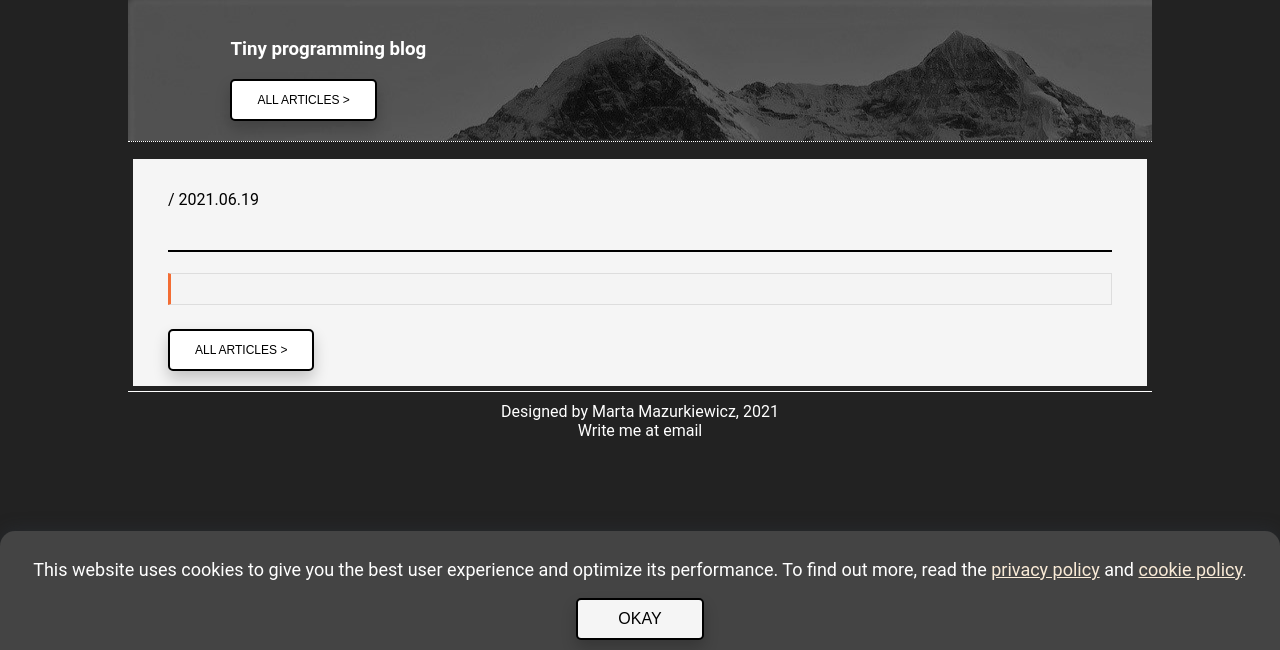
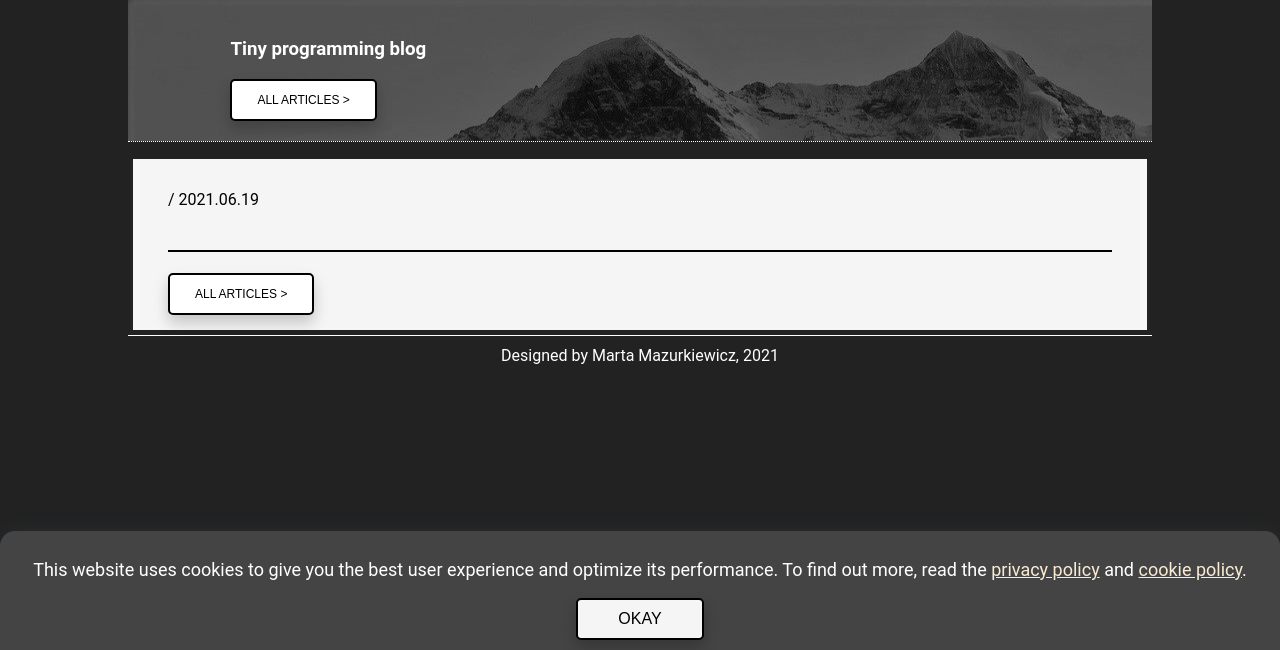
Before and after one commit to martamazurkiewicz/tiny_blog, a Symfony app: template templates/article/index.html.twig in a window 1280 px wide. Shown: the part 150-800 px from the top of the page. Run offline with Twig, Linux system fonts and the light colour scheme; the template is opened without the code that fills it, so the values that code supplies are empty; some libraries are stand-ins or nearby versions.

Commit message:
Code div is not shown when code array is empty

```diff
--- a/articlesSQL/Subqueries.sql
+++ b/articlesSQL/Subqueries.sql
@@ -5,7 +5,7 @@ INSERT INTO category (name_pl, name_en) VALUES ("UML", "UML");
 INSERT INTO article (release_date, title_en, title_pl, category_id)
 VALUES (curdate(), "What are subqueries?" ,"Co to podzapytania (subqueries)?", 3);
 
-INSERT INTO code (text,article_id) VALUES ("SELECT LONG, 4 FROM STATION WHERE LAT = (SELECT MAX(LAT) FROM STATION WHERE LAT < 137.2345);", 4);
+INSERT INTO code (text,article_id) VALUES ("SELECT LONG FROM STATION WHERE LAT = (SELECT MAX(LAT) FROM STATION WHERE LAT < 137.2345);", 4);
 INSERT INTO code (text,article_id) VALUES ("SELECT * FROM Boats WHERE price < (SELECT max(price) FROM Cars);", 4);
 
 INSERT INTO content_pl (article_id, text, div_number)
--- a/templates/article/index.html.twig
+++ b/templates/article/index.html.twig
@@ -14,11 +14,13 @@
             </h1>
             <div class="content">
                 <p>{{ article.getContentEns[0].getText }}</p>
-                <div class="code">
-                    {% for code in article.getCodes %}
-                        {{ code.text }}<br>
-                    {% endfor %}
-                </div>
+                {% if article.getCodes|length > 0 %}
+                    <div class="code">
+                        {% for code in article.getCodes %}
+                            {{ code.text }}<br>
+                        {% endfor %}
+                    </div>
+                {% endif %}
                 <p>{{ article.getContentEns[1].getText }}</p>
             </div>
             <a href="{{ path('home') }}">
--- a/templates/base.html.twig
+++ b/templates/base.html.twig
@@ -53,8 +53,6 @@
     {% block footer %}
         <div class="footer">
             Designed by Marta Mazurkiewicz, 2021
-            <br>
-            Write me at email
         </div>
     {% endblock %}
     <div class="cookie-container">
```
